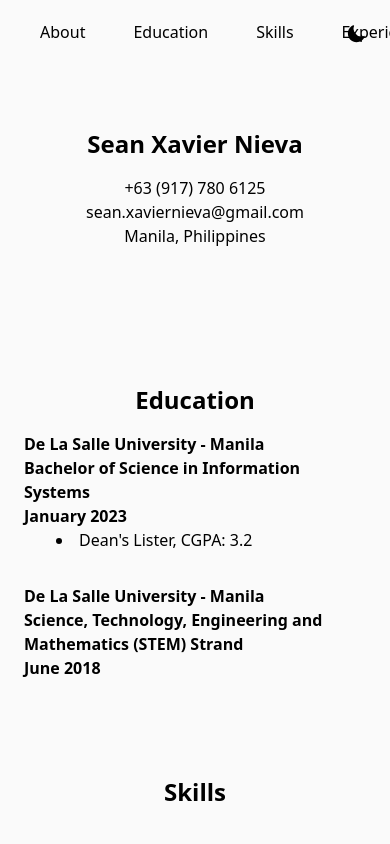
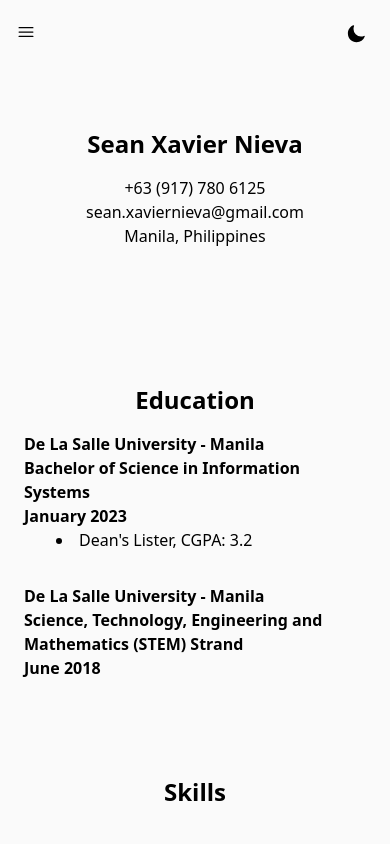
Before and after one commit to seanxavier/resume-website, a Next.js app: page / in a window 390 px wide. Shown: the top 844 px of the page. Built offline with nearby package versions, Linux system fonts and the light colour scheme.

Commit message:
added mobile v header

```diff
--- a/sections/Header.js
+++ b/sections/Header.js
@@ -37,6 +37,67 @@
         )
     }
 
+    const headerToggler = () => {
+
+        const [headerOpen, setHeaderOpen] = useState(false);
+
+        return (
+            <>
+                <div className="right-2 p-2 top-2">
+                    <Button
+                        onClick={() => setHeaderOpen(!headerOpen)}
+                    >
+                        {headerOpen === false
+                            ?
+                            <svg xmlns="http://www.w3.org/2000/svg" fill="none" viewBox="0 0 24 24" strokeWidth={1.5} stroke="currentColor" className="w-5 h-5">
+                                <path strokeLinecap="round" strokeLinejoin="round" d="M3.75 6.75h16.5M3.75 12h16.5m-16.5 5.25h16.5" />
+                            </svg>
+                            :
+                            <svg xmlns="http://www.w3.org/2000/svg" fill="none" viewBox="0 0 24 24" strokeWidth={1.5} stroke="currentColor" className="w-5 h-5">
+                                <path strokeLinecap="round" strokeLinejoin="round" d="M6 18L18 6M6 6l12 12" />
+                            </svg>
+
+
+
+                        }
+
+                    </Button>
+                </div>
+                {
+                    headerOpen === true
+                        ?
+                        <div className="flex flex-col justify-center text-center  w-3/4 sm:w-2/4  absolute dark:bg-slate-800 bg-neutral-200 rounded-b-2xl">
+                            {
+                                headerLinks.map((link, index) => {
+                                    return (
+                                        <Link
+                                            activeClass="active"
+                                            to={link.path}
+                                            spy={true}
+                                            smooth={true}
+                                            offset={0}
+                                            duration={500}
+                                            className="w-full py-2 px-2 mx-auto hover:underline hover:underline-offset-8 hover:decoration-inherit hover:decoration-from-font hover:bg-neutral-100 text-base "
+                                            key={index}>
+
+                                            {link.label}
+
+                                        </Link>
+
+
+                                    )
+                                })
+                            }
+                        </div>
+                        : ""
+                }
+
+            </>
+        )
+
+
+    }
+
     const headerLinks = [
         { label: "About", path: "About" },
         { label: "Education", path: "Education" },
@@ -48,14 +109,15 @@
     ]
 
 
+
+
     return (
         <>
-            <header className="flex flex-row flex-wrap  items-center h-16  fixed w-full dark:bg-slate-900 bg-neutral-50">
-                <ul className="ml-4">
+            <header className=" flex flex-row flex-wrap  items-center h-16  fixed w-full dark:bg-slate-900 bg-neutral-50">
+                <ul className="ml-4 hidden lg:block">
                     {
                         headerLinks.map((link, index) => {
                             return (
-                                <>
                                 <Link
                                     activeClass="active"
                                     to={link.path}
@@ -68,16 +130,21 @@
 
                                     {link.label}
                                 </Link>
-                                </>
 
 
                             )
                         })
                     }
                 </ul>
+                <div id="headerToggle" className="block lg:hidden">
+                    {headerToggler()}
+                </div>
+                <div id="themeToggle">
+                    {themeChanger()}
+                </div>
             </header>
 
-            {themeChanger()}
+
         </>
 
     )
```
Lines whose indentation alone changed are shown as unchanged.
